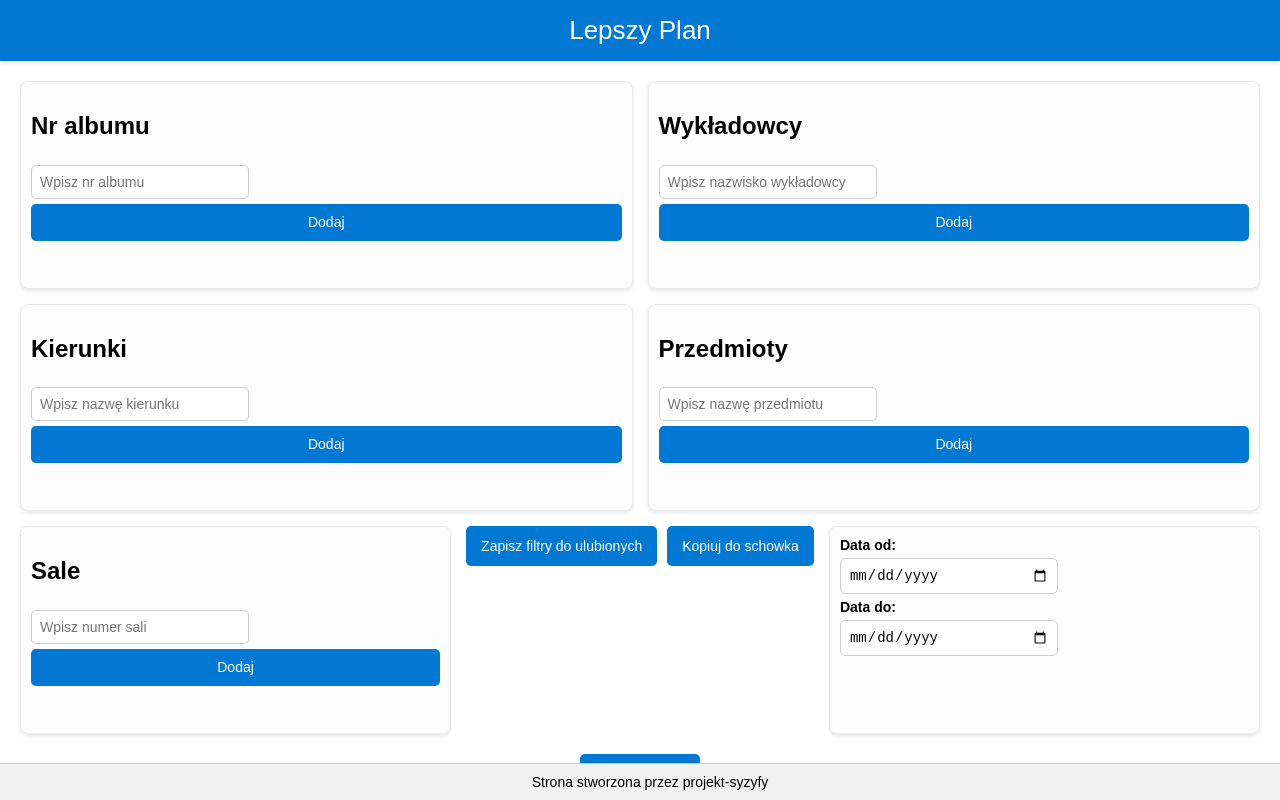
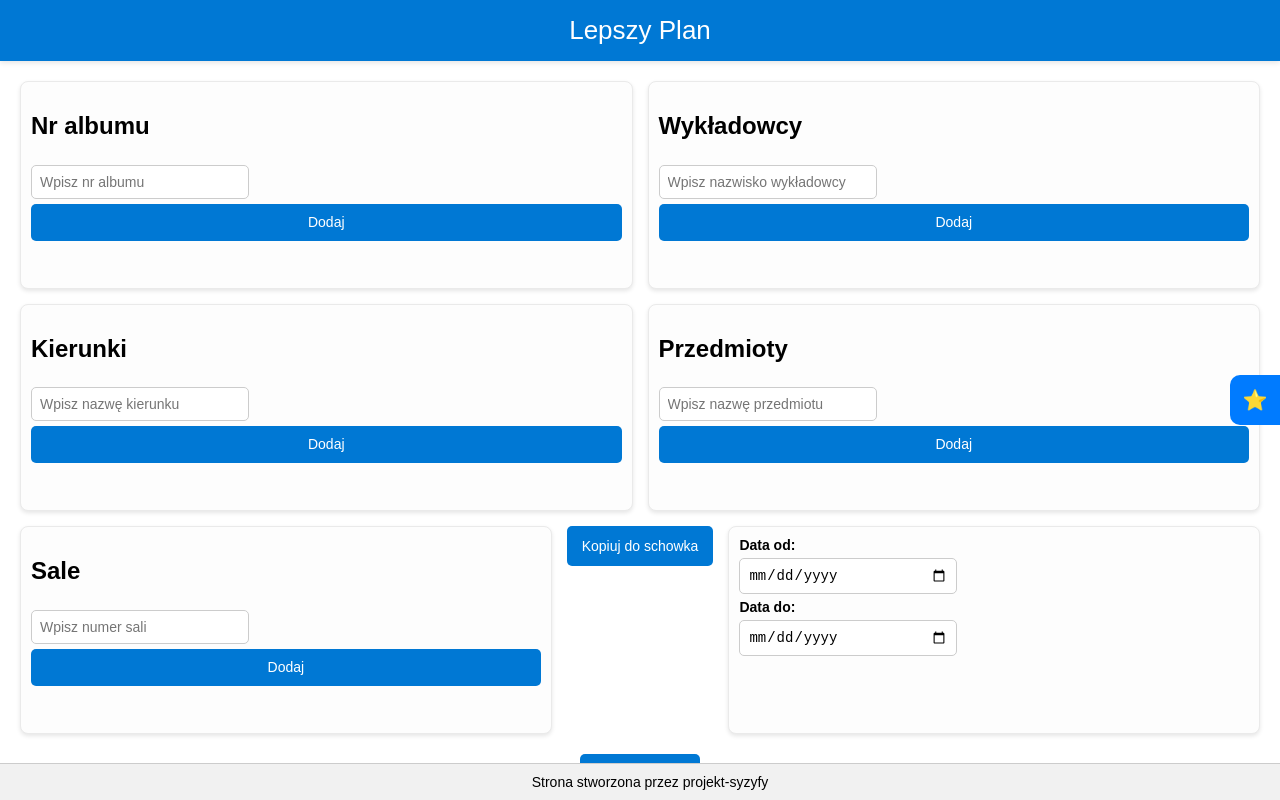
Before and after one commit to FranczakRobert/LepszyPlan, a React (Create React App) app in the folder frontend/: page / in a window 1280 px wide. Shown: the top 800 px of the page. Built offline with nearby package versions, Linux system fonts and the light colour scheme.

Commit message:
favourite filters save and delete

```diff
--- a/frontend/src/App.css
+++ b/frontend/src/App.css
@@ -88,6 +88,53 @@ body {
 .statistics div {
     margin: 5px 0;
 }
+
+.favorite-panel {
+    position: fixed;
+    right: 0;
+    top: 50%;
+    transform: translateY(-50%);
+    width: 50px;
+    height: 50px;
+    background-color: #007bff;
+    color: white;
+    display: flex;
+    align-items: center;
+    justify-content: center;
+    cursor: pointer;
+    border-radius: 10px 0 0 10px;
+    transition: width 0.3s ease, height 0.3s ease;
+    overflow: hidden;
+}
+
+.favorite-panel:hover {
+    width: 280px;
+    height: 100px;
+}
+
+.favorite-panel-content {
+    display: none;
+    flex-direction: column;
+    align-items: center;
+    justify-content: center;
+    width: 100%;
+    padding: 10px;
+}
+
+.favorite-panel:hover .favorite-panel-content {
+    display: flex;
+}
+
+.favorite-panel-icon {
+    font-size: 20px;
+    transition: opacity 0.3s ease;
+}
+
+.favorite-panel:hover .favorite-panel-icon {
+    opacity: 0; /* Znika gwiazdka */
+}
+
+
 button {
     padding: 10px 15px;
     background-color: #0078d4;
--- a/frontend/src/App.js
+++ b/frontend/src/App.js
@@ -203,6 +203,16 @@ function Filters({filters, setFilters, dateRange, setDateRange }) {
         }
     };
 
+    const handleRemoveFilters = () => {
+        if (localStorage.getItem("ulubioneFiltry")) {
+            localStorage.removeItem("ulubioneFiltry");
+            alert("Ulubione filtry zostały usunięte.");
+        } else {
+            alert("Brak zapisanych ulubionych filtrów do usunięcia.");
+        }
+    };
+
+
     const handleCopyToClipboard = () => {
         // Tworzenie query stringa z filtrów
         const queryString = [
@@ -344,9 +354,27 @@ function Filters({filters, setFilters, dateRange, setDateRange }) {
 
 
             <div className="buttons">
-                <button onClick={handleSaveFilters}>Zapisz filtry do ulubionych</button>
                 <button onClick={handleCopyToClipboard}>Kopiuj do schowka</button>
             </div>
+
+            <div
+                className="favorite-panel"
+                title="Ulubione filtry"
+            >
+                <div className="favorite-panel-icon">⭐</div>
+                <div className="favorite-panel-content">
+                    <button onClick={handleSaveFilters}>Zapisz do ulubionych</button>
+                    {localStorage.getItem("ulubioneFiltry") && (
+                        <button onClick={() => {
+                            localStorage.removeItem("ulubioneFiltry");
+                            alert("Ulubione filtry zostały usunięte.");
+                        }}>
+                            Usuń z ulubionych
+                        </button>
+                    )}
+                </div>
+            </div>
+
 
             {/* Data od */}
             <div className="filter-group">
@@ -358,7 +386,7 @@ function Filters({filters, setFilters, dateRange, setDateRange }) {
                     onChange={(e) => handleDateChange("from", e.target.value)}
                 />
 
-            {/* Data do */}
+                {/* Data do */}
                 <label htmlFor="dateTo">Data do:</label>
                 <input
                     type="date"
@@ -373,7 +401,7 @@ function Filters({filters, setFilters, dateRange, setDateRange }) {
 
 }
 
-function PlanView({ viewType, setViewType, planData }) {
+function PlanView({viewType, setViewType, planData}) {
     const [currentDate, setCurrentDate] = useState(new Date());
     const [showModal, setShowModal] = useState(false); // Stan dla widoczności modala
     const [selectedDayData, setSelectedDayData] = useState([]); // Stan dla danych wybranego dnia
```
